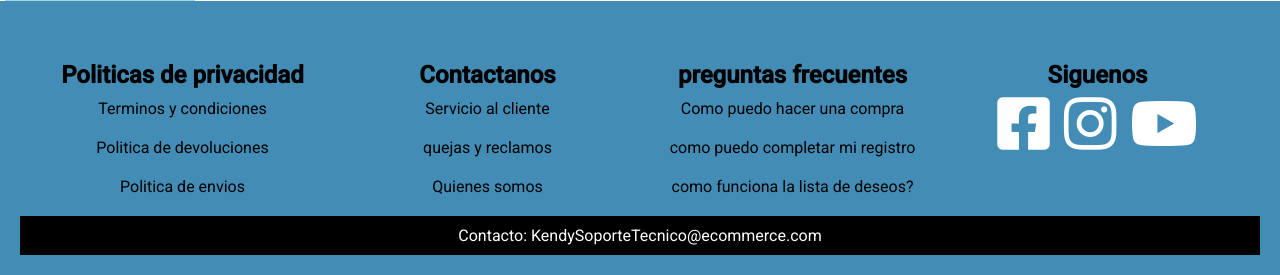
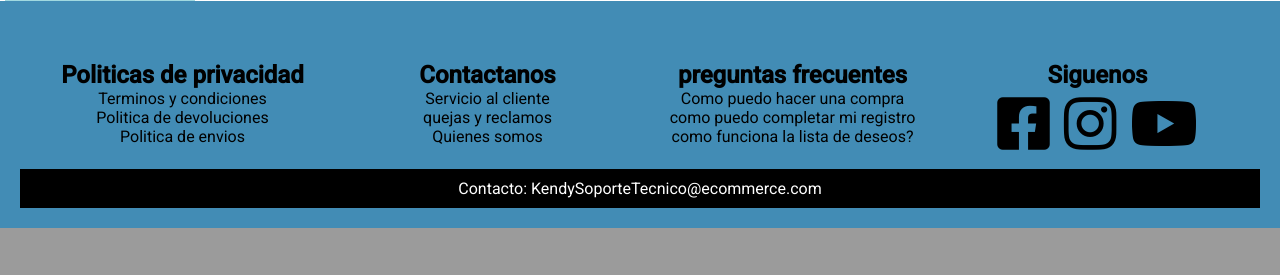
Before and after one commit to Antonio-code2/E-commerce-equipo3, a Flask app: page / in a window 1280 px wide. Shown: the part 879-1154 px from the top of the page. After the commit the page ends 1107 px from the top, so only its background shows below. Run offline with Flask 2, Linux system fonts and the light colour scheme; data comes from the database, SQL or seed files in the repository; parts of the project's set-up code (start-up, migrations or seed data) failed here and were passed over.

Commit message:
proyecto supuestamente terminado

```diff
--- a/app/static/css/global.css
+++ b/app/static/css/global.css
@@ -21,6 +21,21 @@
       justify-content: space-between;
 
   }
+  .botton-search{
+
+      width: 15%;
+      display: block;
+      float: left;
+      background-color:rgb(25, 112, 211);
+      border-radius: 5px;
+      text-align: center;
+      margin-left: 2px;
+  }
+  .search{
+    text-decoration: none;
+    color: rgb(255, 254, 254);
+    font-size: 25px;
+  }
   .nav .nav-img{
     display: flex;
   }
@@ -31,7 +46,7 @@
     line-height: 100px;
     text-decoration: none;
     font-size: 20px;
-    color: #000;
+    color: rgb(0, 0, 0);
   }
   .nav .nav-sign{
       line-height: 100px;
@@ -93,7 +108,7 @@
 }
 .content_footer a{
   text-decoration: none;
-  color: #fff;
+  color: rgb(0, 0, 0);
 }
 
 .text .fa-facebook-square, .fa-instagram, .fa-youtube{
--- a/app/templates/template.html
+++ b/app/templates/template.html
@@ -31,7 +31,10 @@
             <div class="nav-search">
                 <div class="field" id="formulariodebusqueda">
                     <input type="text" id="searchterm" placeholder="¿Que Producto estas buscando?">
-                    <button type="button" id="search">Buscar</button>
+                    <!-- <button type="button" id="search" href="public/busqueda.html">Buscar</button> -->
+                    <div class="botton-search">
+                        <a href="/buscar" class="search"> Buscar</a>
+                    </div>
                 </div>
             </div>
             <div class="nav-sign">
@@ -69,25 +72,33 @@
            <div class="footer_body">
                 <div class="text">
                     <h2>Politicas de privacidad</h2>
-                    <p>Terminos y condiciones</p>
-                    <p>Politica de devoluciones</p>
-                    <p>Politica de envios</p>
+                    <a href="">Terminos y condiciones</a>
+                    <br>
+                    <a href="">Politica de devoluciones</a>
+                    <br>
+                    <a href="">Politica de envios</a>
                 </div>
            </div>
            <div class="footer_body">
                <div class="text">
                    <h2>Contactanos</h2>
-                   <p>Servicio al cliente</p>
-                   <p>quejas y reclamos</p>
-                   <p>Quienes somos</p>
+                   <a href="">Servicio al cliente</a>
+                    <br>
+                   <a href="">quejas y reclamos</a>
+                    <br>
+                   <a href="">Quienes somos</a>
+
                </div>
             </div>
             <div class="footer_body">
                <div class="text">
                    <h2>preguntas frecuentes</h2>
-                   <p>Como puedo hacer una compra</p>
-                   <p>como puedo completar mi registro</p>
-                   <p>como funciona la lista de deseos?</p>
+                   <a href="">Como puedo hacer una compra</a>
+                    <br>
+                   <a href="">como puedo completar mi registro</a>
+                    <br>
+                   <a href="">como funciona la lista de deseos?</a>
+
                </div>
             </div>
             <div class="footer_body">
```
Also changed, not shown: README.md.
